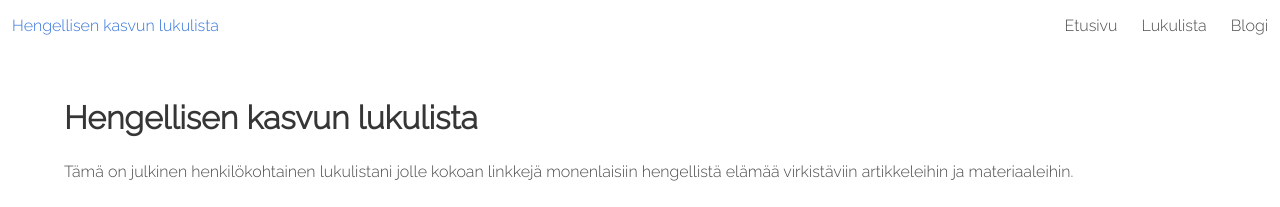
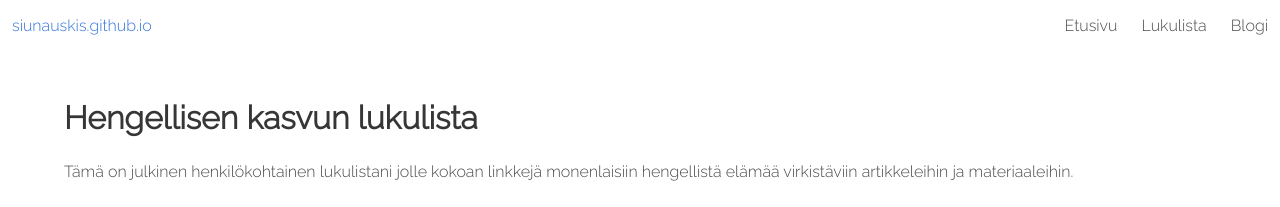
Before and after one commit to siunauskis/siunauskis.github.io, a Jekyll site: the page built from index.md, in a window 1280 px wide. Shown: the top 207 px of the page. Built offline with Jekyll 4.4.1, drawn with Linux system fonts in a browser that asks for light colours; nearby versions of some CDN libraries.

Commit message:
Update default.html

```diff
--- a/_layouts/default.html
+++ b/_layouts/default.html
@@ -76,7 +76,7 @@
       <div class="navbar-brand">
 
         <a class="navbar-item" href="/">
-          {{ page.title }}
+          {{ site.title }}
         </a>
 
         <a role="button" class="navbar-burger" aria-label="menu" aria-expanded="false" data-target="navMenu">
```
